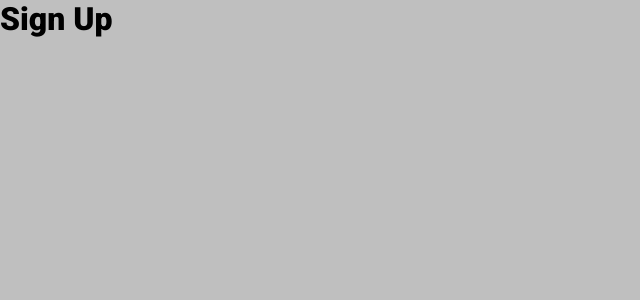
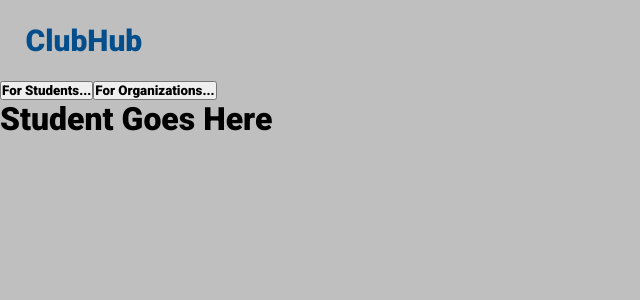
Before and after one commit to PraneethO/ClubHub, a React (Vite) app in the folder web/client/: page /signUp in a window 1280 px wide. Shown: the top 300 px of the page, without its empty margins (0-640 px from the left). Built offline with nearby package versions, Linux system fonts and the light colour scheme.

Commit message:
Added Sign Up Support v1

```diff
--- a/web/client/src/components/LandingPage/LandingPage.tsx
+++ b/web/client/src/components/LandingPage/LandingPage.tsx
@@ -1,4 +1,4 @@
-import NavBar from "./NavBar";
+import NavBar from "./NavBar/NavBar";
 import First from "./First/First";
 
 import "./LandingPage.css";
--- /dev/null
+++ b/web/client/src/components/SignUp/Organization/Organization.tsx
@@ -0,0 +1,7 @@
+import "./Organization.css";
+
+function Organization() {
+  return <h1>Organization Goes Here</h1>;
+}
+
+export default Organization;
--- a/web/client/src/components/SignUp/SignUp.css
+++ b/web/client/src/components/SignUp/SignUp.css
@@ -0,0 +1,23 @@
+nav {
+  margin: 0;
+  padding: 0;
+
+  position: sticky;
+
+  top: 0;
+
+  height: 10vh;
+  width: 100%;
+
+  display: flex;
+  justify-content: space-between;
+  align-items: center;
+  gap: 2rem;
+}
+
+#logo {
+  margin-left: 2%;
+
+  font-size: 30px;
+  color: #044e8b;
+}
--- a/web/client/src/components/SignUp/SignUp.tsx
+++ b/web/client/src/components/SignUp/SignUp.tsx
@@ -1,10 +1,26 @@
 import "./SignUp.css";
 
+import Organization from "./Organization/Organization";
+import Student from "./Student/Student";
+
+import { useState } from "react";
+
 function SignUp() {
+  const [active, setActive] = useState("Student");
+
   return (
-    <div className="SignUp">
-      <h1>Sign Up</h1>
-    </div>
+    <>
+      <nav>
+        <div id="logo">ClubHub</div>
+      </nav>
+      <button onClick={() => setActive("Student")}>For Students...</button>
+      <button onClick={() => setActive("Organization")}>
+        For Organizations...
+      </button>
+
+      {active === "Student" && <Student />}
+      {active === "Organization" && <Organization />}
+    </>
   );
 }
 
--- /dev/null
+++ b/web/client/src/components/SignUp/Student/Student.tsx
@@ -0,0 +1,7 @@
+import "./Student.css";
+
+function Student() {
+  return <h1>Student Goes Here</h1>;
+}
+
+export default Student;
```
Also changed, not shown: web/client/src/components/LandingPage/NavBar/NavBar.tsx (renamed from web/client/src/components/LandingPage/NavBar/index.tsx), web/client/src/components/SignUp/Organization/Organization.css (added), web/client/src/components/SignUp/Student/Student.css (added).
